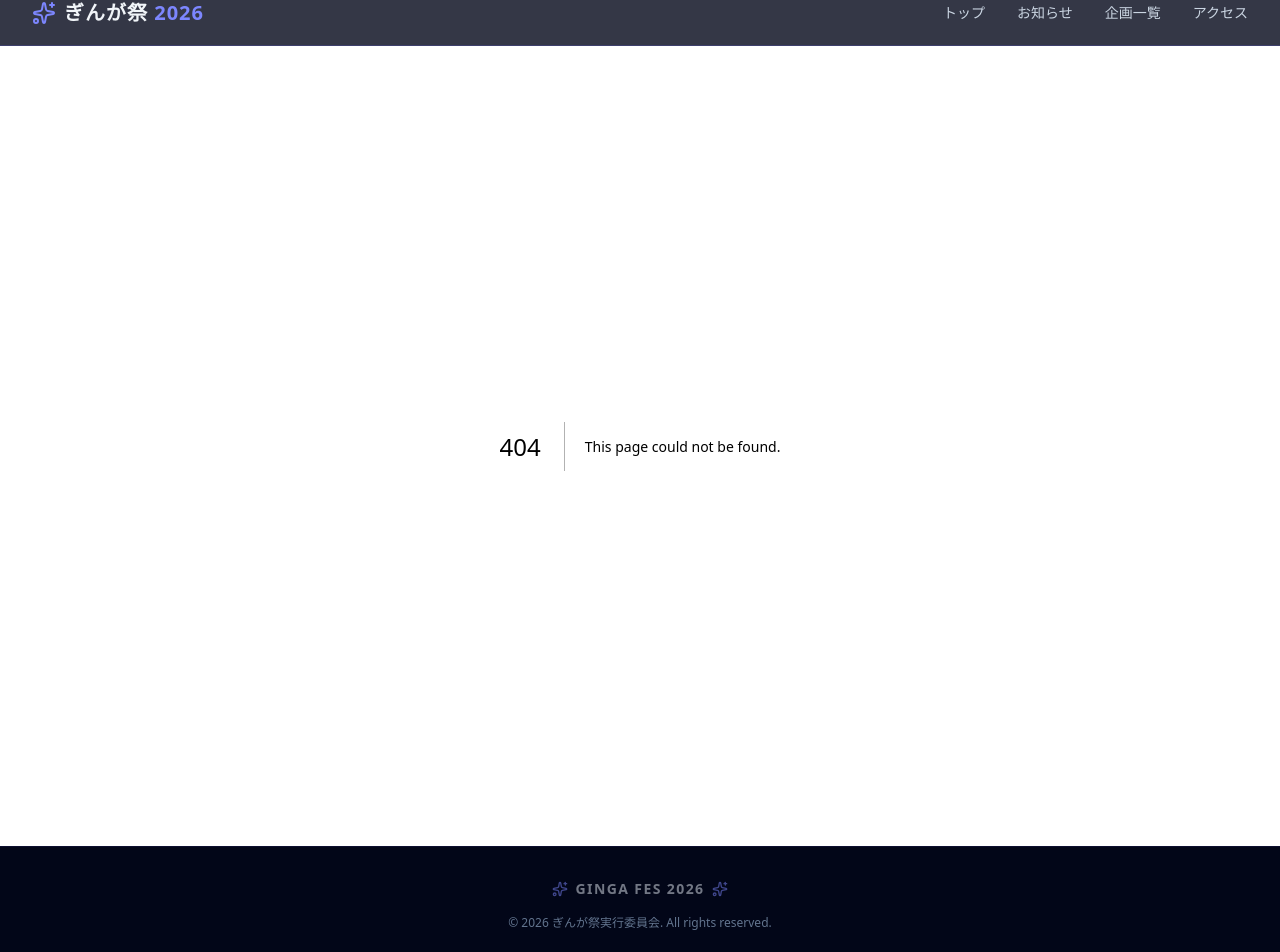
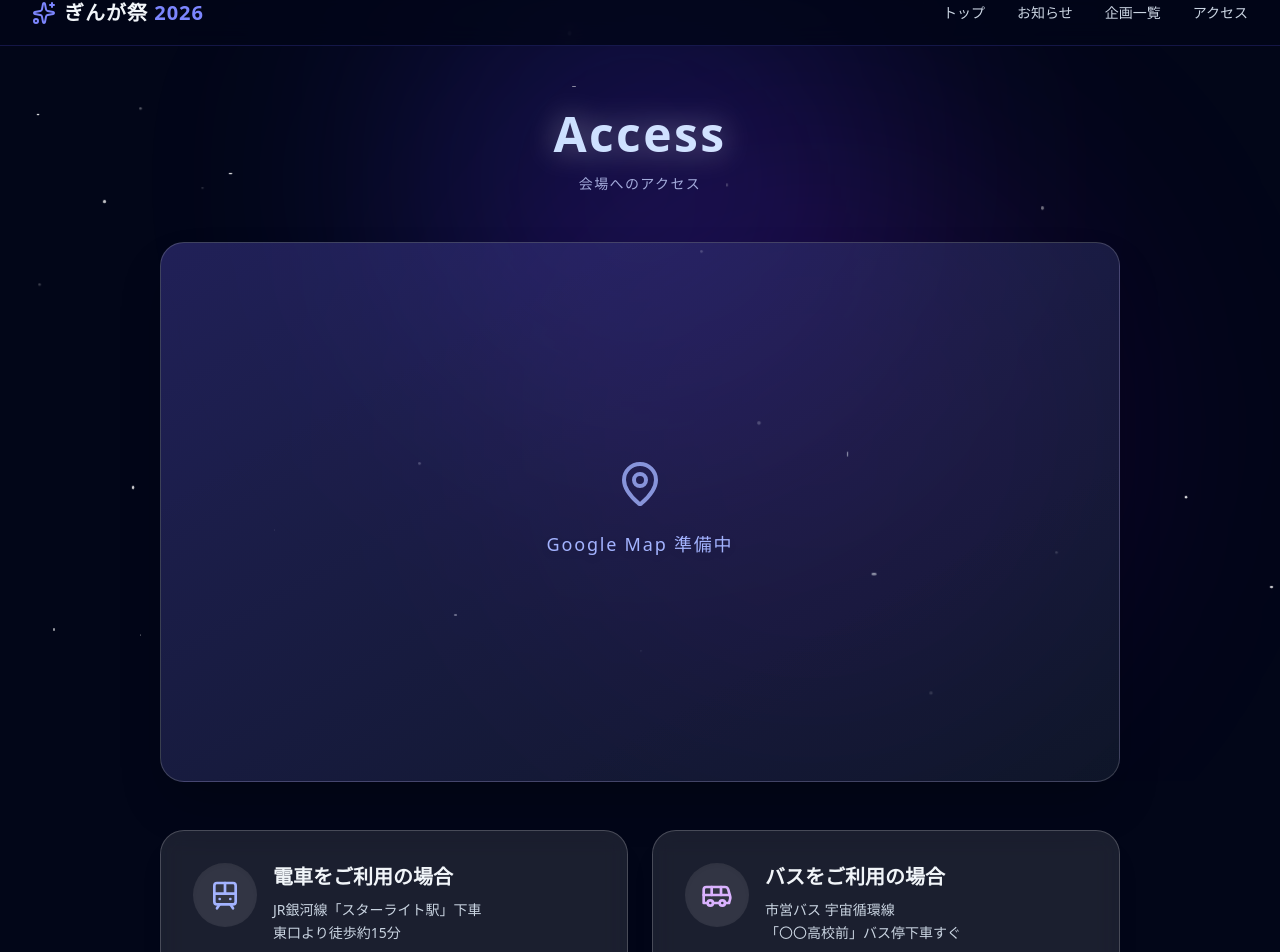
Before and after one commit to gingakouhou/gingafes2026, a Next.js app: page /access in a window 1280 px wide. Before the commit this address had no page. Shown: the part 19-971 px from the top of the page. Built offline with nearby package versions, Linux system fonts and the light colour scheme.

Commit message:
feat: アクセス(Access)ページを新規作成し、ヘッダーのリンクを繋ぐ

```diff
--- /dev/null
+++ b/src/app/access/page.tsx
@@ -0,0 +1,96 @@
+import { MapPin, Train, Bus, AlertTriangle } from "lucide-react";
+
+export default function AccessPage() {
+  return (
+    <div className="relative min-h-[calc(100vh-4rem)]">
+      {/* 常に背面にある星空・オーロラエフェクト (fixed) */}
+      <div className="fixed inset-0 z-0 pointer-events-none overflow-hidden">
+        <div className="absolute top-1/4 left-1/2 h-[500px] w-[500px] -translate-x-1/2 -translate-y-1/2 rounded-full bg-indigo-600/20 mix-blend-screen blur-[120px] max-md:h-[300px] max-md:w-[300px]" />
+        <div className="absolute bottom-1/4 right-1/4 h-[600px] w-[600px] translate-x-1/4 translate-y-1/4 rounded-full bg-purple-600/10 mix-blend-screen blur-[120px] max-md:h-[300px] max-md:w-[300px]" />
+
+        {/* 無数の星 */}
+        {[...Array(30)].map((_, i) => (
+          <div
+            key={i}
+            className="absolute rounded-full bg-white opacity-20 animate-twinkle"
+            style={{
+              top: `${Math.random() * 100}%`,
+              left: `${Math.random() * 100}%`,
+              width: `${Math.random() * 3 + 1}px`,
+              height: `${Math.random() * 3 + 1}px`,
+              animationDelay: `${Math.random() * 3}s`,
+              animationDuration: `${Math.random() * 2 + 2}s`,
+            }}
+          />
+        ))}
+      </div>
+
+      {/* コンテンツ領域 */}
+      <main className="relative z-10 w-full max-w-5xl px-4 py-16 mx-auto sm:px-6 lg:px-8">
+
+        <div className="mb-12 text-center animate-fade-in-up">
+          <h1 className="text-4xl font-extrabold tracking-wider md:text-5xl text-transparent bg-clip-text bg-gradient-to-r from-blue-200 to-indigo-100 drop-shadow-[0_0_15px_rgba(255,255,255,0.4)]">
+            Access
+          </h1>
+          <p className="mt-4 text-sm tracking-widest text-indigo-200/80 uppercase">
+            会場へのアクセス
+          </p>
+        </div>
+
+        {/* マッププレースホルダー */}
+        <section className="mb-12 animate-fade-in-up [animation-delay:200ms] opacity-0 [animation-fill-mode:forwards]">
+          <div className="relative flex w-full aspect-video items-center justify-center rounded-3xl border border-white/20 bg-gradient-to-br from-indigo-900/50 to-slate-900/50 backdrop-blur-md shadow-2xl overflow-hidden">
+            <div className="absolute inset-0 bg-white/5 mix-blend-overlay"></div>
+            <div className="flex flex-col items-center gap-4 text-indigo-300">
+              <MapPin className="w-12 h-12 opacity-80 animate-bounce" />
+              <span className="text-lg font-medium tracking-widest drop-shadow-md">
+                Google Map 準備中
+              </span>
+            </div>
+          </div>
+        </section>
+
+        {/* 交通機関案内 */}
+        <div className="grid grid-cols-1 md:grid-cols-2 gap-6 mb-12">
+          {/* 電車 */}
+          <section className="flex items-start gap-4 rounded-3xl border border-white/20 bg-white/10 backdrop-blur-md p-8 shadow-xl transition-all hover:bg-white/20 hover:border-white/30 hover:-translate-y-1 animate-fade-in-up [animation-delay:400ms] opacity-0 [animation-fill-mode:forwards]">
+            <div className="rounded-full flex-shrink-0 bg-white/10 p-4 shadow-inner">
+              <Train className="w-8 h-8 text-indigo-300" />
+            </div>
+            <div>
+              <h3 className="text-xl font-bold text-slate-100 mb-2">電車をご利用の場合</h3>
+              <p className="text-slate-300 leading-relaxed text-sm">
+                JR銀河線「スターライト駅」下車<br />
+                東口より徒歩約15分
+              </p>
+            </div>
+          </section>
+
+          {/* バス */}
+          <section className="flex items-start gap-4 rounded-3xl border border-white/20 bg-white/10 backdrop-blur-md p-8 shadow-xl transition-all hover:bg-white/20 hover:border-white/30 hover:-translate-y-1 animate-fade-in-up [animation-delay:600ms] opacity-0 [animation-fill-mode:forwards]">
+            <div className="rounded-full flex-shrink-0 bg-white/10 p-4 shadow-inner">
+              <Bus className="w-8 h-8 text-purple-300" />
+            </div>
+            <div>
+              <h3 className="text-xl font-bold text-slate-100 mb-2">バスをご利用の場合</h3>
+              <p className="text-slate-300 leading-relaxed text-sm">
+                市営バス 宇宙循環線<br />
+                「〇〇高校前」バス停下車すぐ
+              </p>
+            </div>
+          </section>
+        </div>
+
+        {/* 注意事項 */}
+        <section className="flex items-start sm:items-center gap-4 rounded-2xl border border-rose-500/40 bg-rose-500/10 backdrop-blur-md p-6 shadow-xl animate-fade-in-up [animation-delay:800ms] opacity-0 [animation-fill-mode:forwards]">
+          <AlertTriangle className="w-6 h-6 text-rose-400 flex-shrink-0 mt-1 sm:mt-0" />
+          <p className="text-rose-200 text-sm md:text-base font-medium">
+            <span className="font-bold">※ ご注意</span><br className="sm:hidden" />
+            当日は学校の駐車場をご利用いただけません。お越しの際は、公共交通機関をご利用ください。
+          </p>
+        </section>
+
+      </main>
+    </div>
+  );
+}
--- a/src/components/Header.tsx
+++ b/src/components/Header.tsx
@@ -5,10 +5,10 @@ import Link from "next/link";
 import { Menu, X, Sparkles } from "lucide-react";
 
 const navLinks = [
-  { name: "トップ", href: "#" },
-  { name: "お知らせ", href: "#" },
-  { name: "企画一覧", href: "#" },
-  { name: "アクセス", href: "#" },
+  { name: "トップ", href: "/" },
+  { name: "お知らせ", href: "/#news" },
+  { name: "企画一覧", href: "/#events" },
+  { name: "アクセス", href: "/access" },
 ];
 
 export default function Header() {
@@ -21,7 +21,7 @@ export default function Header() {
         <div className="flex items-center gap-2">
           <Sparkles className="h-6 w-6 text-indigo-400" />
           <Link
-            href="#"
+            href="/"
             className="text-xl font-bold tracking-wider text-slate-100 transition-colors hover:text-indigo-300"
           >
             ぎんが祭 <span className="text-indigo-400">2026</span>
```
